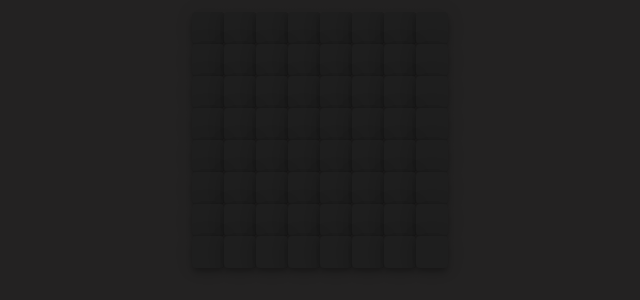
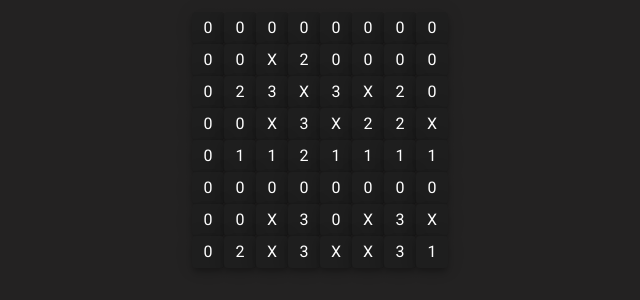
Before and after one commit to aashrafh/minesweeper, a Vue app: page / in a window 1280 px wide. Shown: the top 300 px of the page, without its empty margins (320-960 px from the left). Built offline with nearby package versions, Linux system fonts and the light colour scheme.

Commit message:
map pattern to cells

```diff
--- a/src/components/Cell.vue
+++ b/src/components/Cell.vue
@@ -1,14 +1,20 @@
 <template >
   <v-hover v-slot:default="{ hover }">
     <v-col>
-      <v-card :class="[{ 'on-hover': hover }, 'grid-cell', 'flex-center']" elevation="6" dark></v-card>
+      <v-card
+        :class="[{ 'on-hover': hover }, 'grid-cell', 'flex-center']"
+        elevation="6"
+        dark
+      >{{content}}</v-card>
     </v-col>
   </v-hover>
 </template>
 
 
 <script>
-export default {};
+export default {
+  props: ["content"]
+};
 </script>
 <style lang="scss" scoped>
 .grid-cell {
--- a/src/components/Grid.vue
+++ b/src/components/Grid.vue
@@ -1,18 +1,23 @@
 <template>
   <v-container>
-    <v-row v-for="(row, rowIdx) in 8" :key="rowIdx" justify="center" no-gutters>
-      <cell v-for="(col , colIdx) in 8" :key="colIdx"></cell>
+    <v-row v-for="(row, rowIdx) in pattern" :key="rowIdx" justify="center" no-gutters>
+      <cell v-for="(col , colIdx) in row" :key="colIdx" v-bind:content="col"></cell>
     </v-row>
   </v-container>
 </template>
 <script>
 import Cell from "./Cell";
-import { mapActions } from "vuex";
+import { mapActions, mapGetters } from "vuex";
 
 export default {
   name: "Grid",
   components: {
     Cell
+  },
+  computed: {
+    ...mapGetters({
+      pattern: "grid/getPattern"
+    })
   },
   methods: {
     ...mapActions({
--- a/src/store/modules/grid.js
+++ b/src/store/modules/grid.js
@@ -1,5 +1,5 @@
 const state = {
-  cells: [0, 0, 0, 0, "BOMB"],
+  cells: [0, 0, 0, 0, "X"],
   pattern: null,
   dim: 8
 };
@@ -78,9 +78,15 @@ const actions = {
   }
 };
 
+const getters = {
+  getPattern(state) {
+    return state.pattern;
+  }
+};
 export default {
   namespaced: true,
   state,
   mutations,
-  actions
+  actions,
+  getters
 };
```
